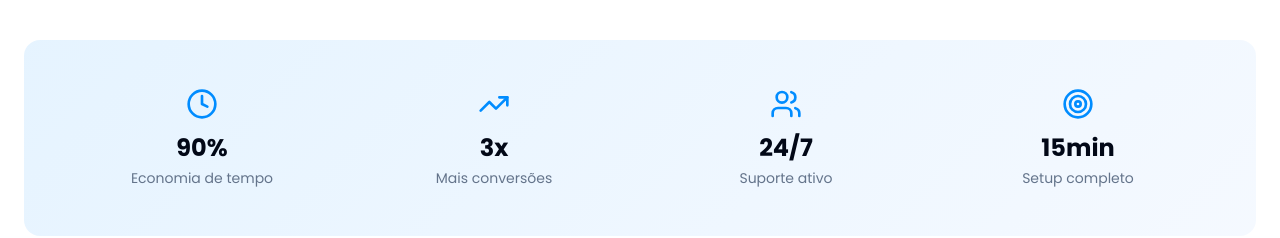
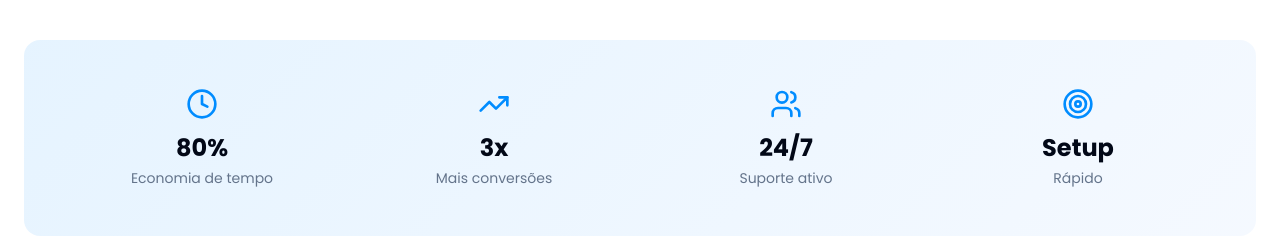
Before and after one commit to rodrigoribr/brhorn-ai-boost, a React (Vite) app: page / in a window 1280 px wide. Shown: the part 2240-2478 px from the top of the page. Built offline with nearby package versions, Linux system fonts and the light colour scheme.

Commit message:
Fix card content
Update card text to reflect new statistics and a "Setup Rápido" instead of a time-based setup.

```diff
--- a/src/components/SectorBenefits.tsx
+++ b/src/components/SectorBenefits.tsx
@@ -169,7 +169,7 @@ const SectorBenefits = () => {
           <div className="grid grid-cols-2 md:grid-cols-4 gap-8 text-center">
             <div>
               <Clock className="w-8 h-8 text-primary mx-auto mb-3" />
-              <div className="text-2xl font-bold text-foreground mb-1">90%</div>
+              <div className="text-2xl font-bold text-foreground mb-1">80%</div>
               <div className="text-sm text-muted-foreground">Economia de tempo</div>
             </div>
             <div>
@@ -184,8 +184,8 @@ const SectorBenefits = () => {
             </div>
             <div>
               <Target className="w-8 h-8 text-primary mx-auto mb-3" />
-              <div className="text-2xl font-bold text-foreground mb-1">15min</div>
-              <div className="text-sm text-muted-foreground">Setup completo</div>
+              <div className="text-2xl font-bold text-foreground mb-1">Setup</div>
+              <div className="text-sm text-muted-foreground">Rápido</div>
             </div>
           </div>
         </div>
```
